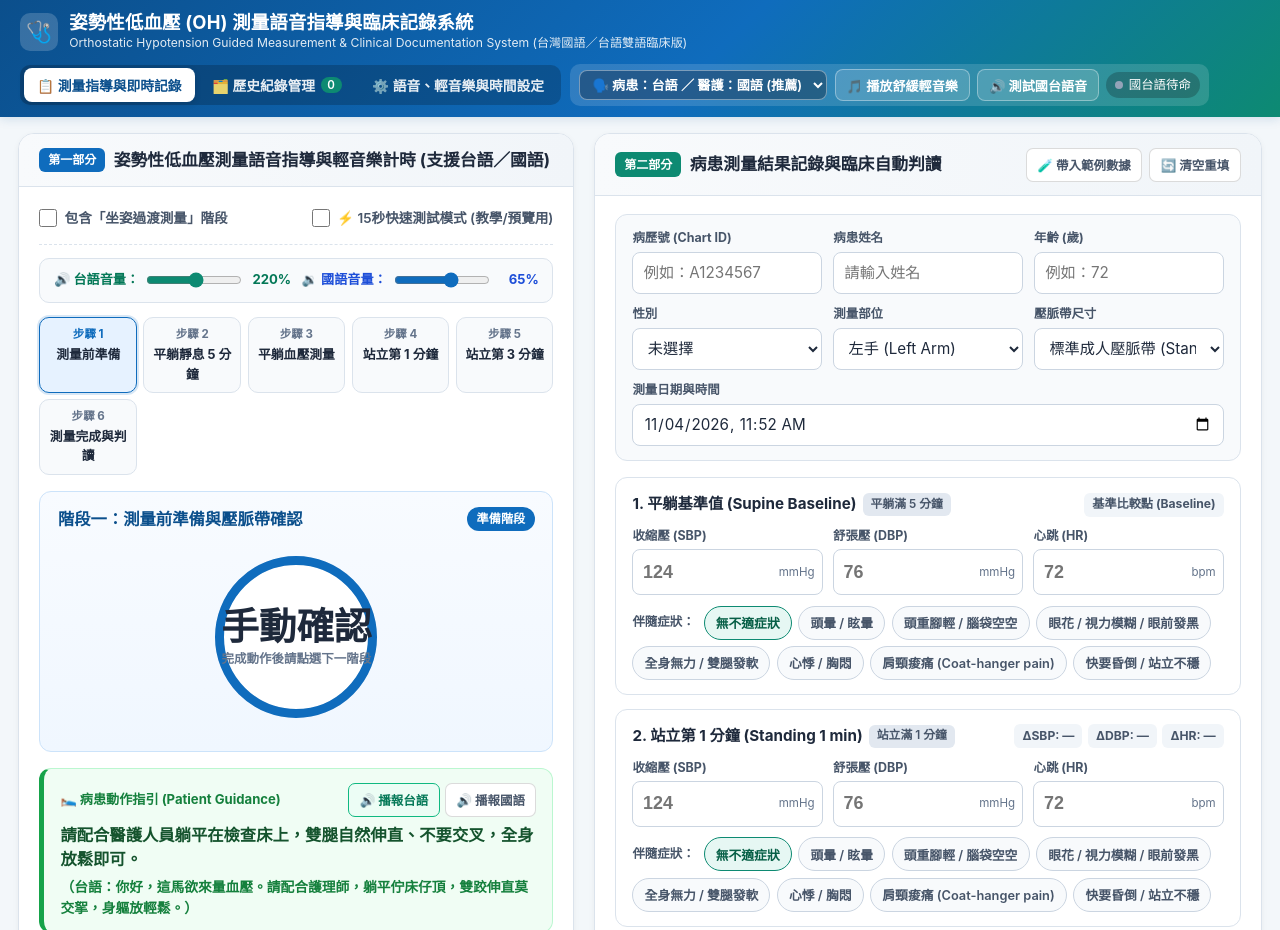
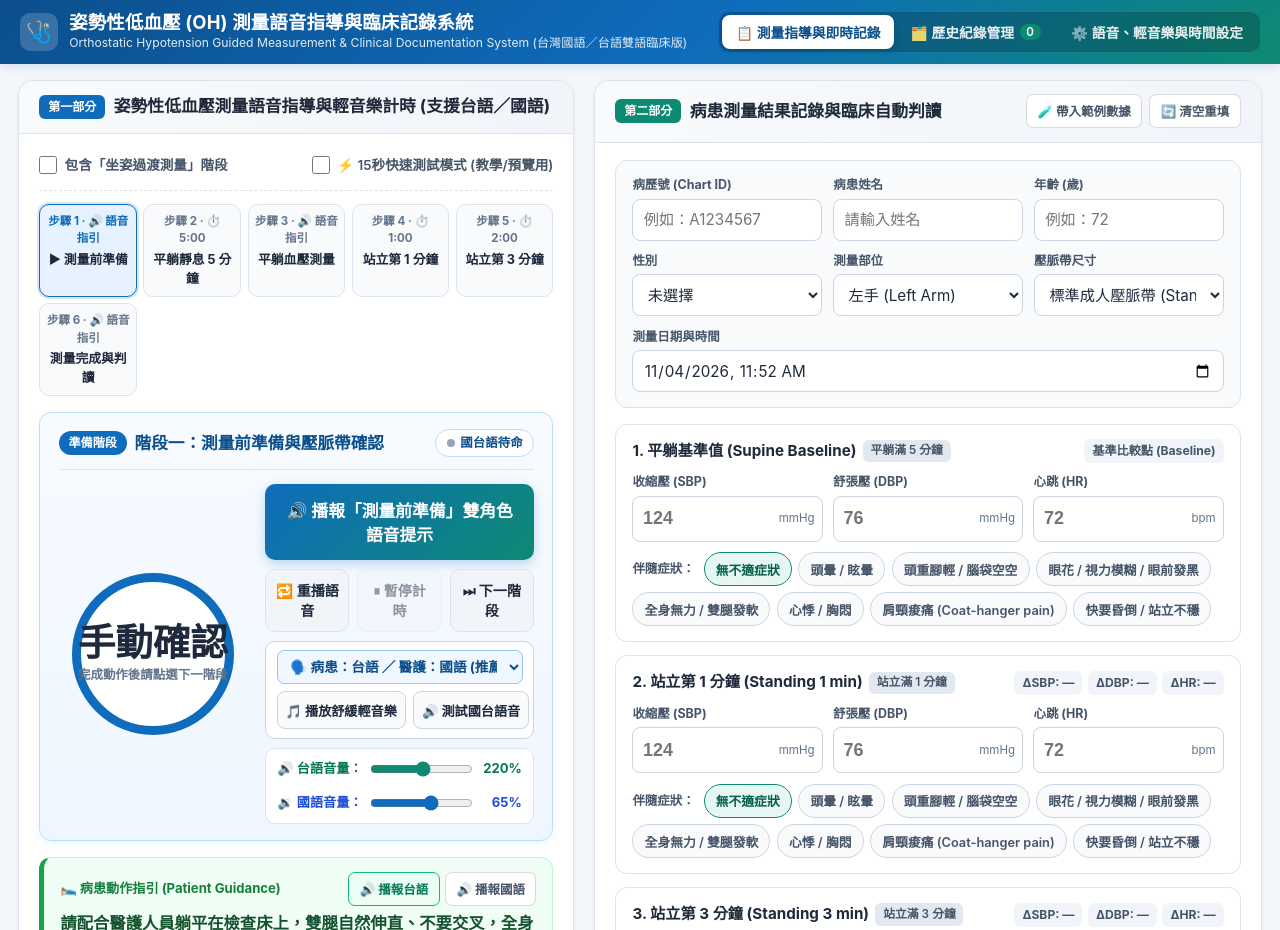
Before and after one commit to YYLoud/oh-measurement-system, a plain HTML site: page index.html in a window 1280 px wide. Shown: the top 930 px of the page. Drawn offline with Linux system fonts and the light colour scheme.

Commit message:
Integrate playback and audio controls directly into the current stage display console

```diff
--- a/css/styles.css
+++ b/css/styles.css
@@ -489,46 +489,163 @@ body {
   display: block;
 }
 
-/* 當前階段主橫幅與計時器 */
+/* 當前階段與播放計時一體化主控台 (Integrated Stage & Playback Console) */
 .current-stage-banner {
-  background: linear-gradient(180deg, #f8fbff 0%, #f0f7ff 100%);
-  border: 1px solid #cce3fa;
+  background: linear-gradient(180deg, #f8fbff 0%, #eef6ff 100%);
+  border: 1.5px solid #bae0fd;
   border-radius: var(--radius-md);
-  padding: 0.95rem 1.1rem;
+  padding: 1rem 1.15rem;
   margin-bottom: 1rem;
+  box-shadow: 0 3px 10px rgba(15, 108, 189, 0.06);
 }
 
 .stage-header-row {
   display: flex;
+  flex-wrap: wrap;
   align-items: center;
   justify-content: space-between;
   gap: 0.5rem;
-  margin-bottom: 0.65rem;
+  padding-bottom: 0.75rem;
+  margin-bottom: 0.85rem;
+  border-bottom: 1px solid rgba(15, 108, 189, 0.14);
+}
+
+.stage-title-wrap {
+  display: flex;
+  flex-wrap: wrap;
+  align-items: center;
+  gap: 0.5rem;
 }
 
 .stage-header-row h3 {
-  font-size: 1.02rem;
+  font-size: 1.04rem;
   color: #0b4f8c;
-  font-weight: 700;
+  font-weight: 800;
 }
 
 .stage-badge {
   background: #0f6cbd;
   color: #fff;
   font-size: 0.76rem;
-  font-weight: 600;
+  font-weight: 700;
   padding: 0.2rem 0.6rem;
   border-radius: 999px;
   white-space: nowrap;
 }
 
+.stage-voice-status {
+  font-size: 0.78rem;
+  font-weight: 700;
+  color: #0b4f8c;
+  background: #ffffff;
+  border: 1px solid #bfdbfe;
+  padding: 0.22rem 0.65rem;
+  border-radius: 999px;
+  display: inline-flex;
+  align-items: center;
+  gap: 0.35rem;
+  white-space: nowrap;
+}
+
+/* 主控台核心雙欄：左側圓形計時器 ＋ 右側播放與階段控制面板 */
+.stage-console-body {
+  display: grid;
+  grid-template-columns: auto minmax(0, 1fr);
+  gap: 1.15rem;
+  align-items: center;
+}
+
+@media (max-width: 640px) {
+  .stage-console-body {
+    grid-template-columns: minmax(0, 1fr);
+    gap: 0.85rem;
+  }
+}
+
+.stage-playback-controls {
+  display: flex;
+  flex-direction: column;
+  gap: 0.55rem;
+  min-width: 0;
+  width: 100%;
+}
+
+/* 階段內建音訊與語言工具列 */
+.stage-audio-toolbar {
+  display: flex;
+  flex-direction: column;
+  gap: 0.45rem;
+  background: #ffffff;
+  border: 1px solid #cbd5e1;
+  border-radius: 10px;
+  padding: 0.55rem 0.65rem;
+}
+
+.stage-lang-select {
+  width: 100%;
+  min-width: 0;
+  padding: 0.42rem 0.55rem;
+  border-radius: 7px;
+  border: 1px solid #93c5fd;
+  background: #f0f7ff;
+  color: #0b4f8c;
+  font-weight: 700;
+  font-size: 0.85rem;
+  font-family: inherit;
+  cursor: pointer;
+}
+
+.stage-audio-btns-row {
+  display: grid;
+  grid-template-columns: 1fr 1fr;
+  gap: 0.45rem;
+}
+
+.stage-audio-btn {
+  border: 1px solid #cbd5e1;
+  background: #f8fafc;
+  color: var(--text-main);
+  padding: 0.45rem 0.5rem;
+  min-height: 38px;
+  border-radius: 8px;
+  font-size: 0.82rem;
+  font-weight: 700;
+  cursor: pointer;
+  display: inline-flex;
+  align-items: center;
+  justify-content: center;
+  gap: 0.3rem;
+  font-family: inherit;
+  transition: all 0.18s;
+  white-space: nowrap;
+}
+
+.stage-audio-btn:hover,
+.stage-audio-btn:active {
+  background: #e2e8f0;
+  border-color: #94a3b8;
+}
+
+.stage-audio-btn.playing {
+  background: #ecfdf5;
+  color: #047857;
+  border-color: #34d399;
+}
+
+/* 獨立快速音量滑桿列 (整合於階段主控台內) */
+.stage-playback-controls .quick-volume-sliders {
+  margin-bottom: 0;
+  background: #ffffff;
+  padding: 0.5rem 0.7rem;
+}
+
 /* 圓形視覺計時器與呼吸氛圍燈 */
 .timer-centerpiece {
   display: flex;
   flex-direction: column;
   align-items: center;
   justify-content: center;
-  padding: 0.35rem 0 0.55rem;
+  padding: 0.2rem 0.25rem;
 }
 
 .timer-ring-container {
--- a/index.html
+++ b/index.html
@@ -32,26 +32,6 @@
             <span>⚙️ 語音、輕音樂與時間設定</span>
           </button>
         </nav>
-
-        <div class="quick-audio-bar">
-          <select id="headerLangModeSelect" class="lang-mode-select" title="快速切換國語／台語播報搭配模式">
-            <option value="patient_tw_staff_zh" selected>🗣️ 病患：台語 ／ 醫護：國語 (推薦)</option>
-            <option value="all_tw">🗣️ 全台語模式 (病患＋醫護皆台語)</option>
-            <option value="patient_both_staff_zh">🗣️ 病患：國語＋台語 ／ 醫護：國語</option>
-            <option value="all_zh">🗣️ 全國語模式 (台灣國語 zh-TW)</option>
-          </select>
-
-          <button type="button" class="audio-pill-btn" id="headerMusicToggleBtn" title="隨時開啟或暫停舒緩輕音樂">
-            🎵 播放舒緩輕音樂
-          </button>
-          <button type="button" class="audio-pill-btn" id="headerTestVoiceBtn" title="測試台語與台灣國語語音">
-            🔊 測試國台語音
-          </button>
-          <div class="voice-status-indicator">
-            <span class="pulse-dot" id="voicePulseDot"></span>
-            <span id="voiceStatusText">國台語待命</span>
-          </div>
-        </div>
       </div>
     </div>
   </header>
@@ -105,44 +85,99 @@
               </label>
             </div>
 
-            <!-- 台語與國語獨立快速音量調節列 -->
-            <div class="quick-volume-sliders">
-              <div class="vol-slider-item">
-                <span style="font-weight: 700; color: #047857; white-space: nowrap;">🔊 台語音量：</span>
-                <input type="range" id="quickTwVolInput" min="0.2" max="4.0" step="0.1" value="2.2" style="accent-color: #0d8a72;" title="獨立調整台語語音音量（最高支援 400% 增幅放大）" />
-                <strong id="quickTwVolVal" style="min-width: 42px; text-align: right; color: #047857;">220%</strong>
-              </div>
-              <div class="vol-slider-item">
-                <span style="font-weight: 700; color: #1d4ed8; white-space: nowrap;">🔉 國語音量：</span>
-                <input type="range" id="quickZhVolInput" min="0.1" max="1.0" step="0.05" value="0.65" style="accent-color: #0f6cbd;" title="獨立調整國語語音音量" />
-                <strong id="quickZhVolVal" style="min-width: 42px; text-align: right; color: #1d4ed8;">65%</strong>
-              </div>
-            </div>
-
             <!-- 階段進度條 (可點擊切換任意階段) -->
             <div class="stepper-track" id="stepperTrack" aria-label="測量階段進度"></div>
 
-            <!-- 當前階段標題與大型圓形倒數計時器 -->
+            <!-- ============================================================
+                 一體化「當前階段顯示 ＋ 語音/輕音樂播放與計時主控台」
+                 所有階段控制與播放按鈕直接結合在同一視覺區域，免上下滑動尋找
+                 ============================================================ -->
             <div class="current-stage-banner">
               <div class="stage-header-row">
-                <h3 id="currentStageTitle">階段一：測量前準備與壓脈帶確認</h3>
-                <span class="stage-badge" id="currentStageBadge">準備階段</span>
+                <div class="stage-title-wrap">
+                  <span class="stage-badge" id="currentStageBadge">準備階段</span>
+                  <h3 id="currentStageTitle">階段一：測量前準備與壓脈帶確認</h3>
+                </div>
+                <div class="stage-voice-status">
+                  <span class="pulse-dot" id="voicePulseDot"></span>
+                  <span id="voiceStatusText">國台語待命</span>
+                </div>
               </div>
 
-              <div class="timer-centerpiece">
-                <div class="timer-ring-container" id="timerRingContainer">
-                  <svg class="timer-svg" viewBox="0 0 200 200">
-                    <circle class="timer-circle-bg" cx="100" cy="100" r="85"></circle>
-                    <circle class="timer-circle-progress" id="timerCircleProgress" cx="100" cy="100" r="85"></circle>
-                  </svg>
-                  <div class="timer-readout">
-                    <span class="timer-digits" id="timerDigits">手動確認</span>
-                    <span class="timer-subtext" id="timerSubtext">點擊下方按鈕開始語音引導</span>
+              <!-- 中央整合區：左側圓形計時器 ＋ 右側(手機為緊鄰下方)主播放與階段控制面板 -->
+              <div class="stage-console-body">
+                <div class="timer-centerpiece">
+                  <div class="timer-ring-container" id="timerRingContainer">
+                    <svg class="timer-svg" viewBox="0 0 200 200">
+                      <circle class="timer-circle-bg" cx="100" cy="100" r="85"></circle>
+                      <circle class="timer-circle-progress" id="timerCircleProgress" cx="100" cy="100" r="85"></circle>
+                    </svg>
+                    <div class="timer-readout">
+                      <span class="timer-digits" id="timerDigits">手動確認</span>
+                      <span class="timer-subtext" id="timerSubtext">點擊主按鈕開始語音引導</span>
+                    </div>
+                  </div>
+
+                  <div class="music-active-pill" id="musicActivePill" style="display: none;">
+                    <span>🎶 舒緩輕音樂播放中（語音說話時自動調降音量）</span>
                   </div>
                 </div>
 
-                <div class="music-active-pill" id="musicActivePill" style="display: none;">
-                  <span>🎶 正在播放舒緩輕音樂（語音說話時將自動調降背景音量）</span>
+                <!-- 緊貼階段與計時器的播放控制面板 -->
+                <div class="stage-playback-controls">
+                  <button type="button" class="btn btn-primary-large" id="primaryStepActionBtn">
+                    🔊 播報「測量前準備」雙角色語音提示
+                  </button>
+
+                  <div class="secondary-actions-row">
+                    <button type="button" class="btn btn-secondary" id="replayVoiceBtn">
+                      🔁 重播語音
+                    </button>
+                    <button type="button" class="btn btn-secondary" id="pauseResumeTimerBtn" disabled>
+                      ⏸ 暫停計時
+                    </button>
+                    <button type="button" class="btn btn-secondary" id="nextStepBtn">
+                      ⏭ 下一階段
+                    </button>
+                  </div>
+
+                  <!-- 語音模式切換與輕音樂控制列 (直接整合於階段面板內) -->
+                  <div class="stage-audio-toolbar">
+                    <select id="headerLangModeSelect" class="stage-lang-select" title="快速切換國語／台語播報搭配模式">
+                      <option value="patient_tw_staff_zh" selected>🗣️ 病患：台語 ／ 醫護：國語 (推薦)</option>
+                      <option value="all_tw">🗣️ 全台語模式 (病患＋醫護皆台語)</option>
+                      <option value="patient_both_staff_zh">🗣️ 病患：國語＋台語 ／ 醫護：國語</option>
+                      <option value="all_zh">🗣️ 全國語模式 (台灣國語 zh-TW)</option>
+                    </select>
+
+                    <div class="stage-audio-btns-row">
+                      <button type="button" class="stage-audio-btn" id="headerMusicToggleBtn" title="隨時開啟或暫停等待期間的舒緩輕音樂">
+                        🎵 播放舒緩輕音樂
+                      </button>
+                      <button type="button" class="stage-audio-btn" id="headerTestVoiceBtn" title="測試台語與台灣國語語音">
+                        🔊 測試國台語音
+                      </button>
+                    </div>
+                  </div>
+
+                  <!-- 台語與國語獨立快速音量調節列 -->
+                  <div class="quick-volume-sliders">
+                    <div class="vol-slider-item">
+                      <span style="font-weight: 700; color: #047857; white-space: nowrap;">🔊 台語音量：</span>
+                      <input type="range" id="quickTwVolInput" min="0.2" max="4.0" step="0.1" value="2.2" style="accent-color: #0d8a72;" title="獨立調整台語語音音量（最高支援 400% 增幅放大）" />
+                      <strong id="quickTwVolVal" style="min-width: 42px; text-align: right; color: #047857;">220%</strong>
+                    </div>
+                    <div class="vol-slider-item">
+                      <span style="font-weight: 700; color: #1d4ed8; white-space: nowrap;">🔉 國語音量：</span>
+                      <input type="range" id="quickZhVolInput" min="0.1" max="1.0" step="0.05" value="0.65" style="accent-color: #0f6cbd;" title="獨立調整國語語音音量" />
+                      <strong id="quickZhVolVal" style="min-width: 42px; text-align: right; color: #1d4ed8;">65%</strong>
+                    </div>
+                  </div>
+
+                  <!-- 手機／平板專用快捷鍵：一鍵跳轉至第二部分輸入當前階段血壓 -->
+                  <button type="button" class="btn btn-jump-record" id="jumpToRecordBtn">
+                    📝 前往輸入本階段血壓與心跳數值 ➔
+                  </button>
                 </div>
               </div>
             </div>
@@ -189,29 +224,8 @@
               </div>
             </div>
 
-            <!-- 語音與階段控制按鈕群 -->
+            <!-- 緊急安全中止按鈕 -->
             <div class="action-buttons-grid">
-              <button type="button" class="btn btn-primary-large" id="primaryStepActionBtn">
-                🔊 播報「測量前準備」雙角色語音提示
-              </button>
-
-              <div class="secondary-actions-row">
-                <button type="button" class="btn btn-secondary" id="replayVoiceBtn">
-                  🔁 重播語音
-                </button>
-                <button type="button" class="btn btn-secondary" id="pauseResumeTimerBtn" disabled>
-                  ⏸ 暫停計時
-                </button>
-                <button type="button" class="btn btn-secondary" id="nextStepBtn">
-                  ⏭ 下一階段
-                </button>
-              </div>
-
-              <!-- 手機／平板專用快捷鍵：一鍵跳轉至第二部分輸入當前階段血壓 -->
-              <button type="button" class="btn btn-jump-record" id="jumpToRecordBtn">
-                📝 前往輸入本階段血壓與心跳數值 ➔
-              </button>
-
               <button type="button" class="btn btn-warning-abort" id="emergencyAbortBtn">
                 ⚠️ 病患頭暈不適／緊急中止站立（立即播報安全保護語音並標記紀錄）
               </button>
--- a/js/app.js
+++ b/js/app.js
@@ -438,16 +438,29 @@ class OHAppController {
     steps.forEach((step, idx) => {
       const node = document.createElement('div');
       node.className = 'step-node';
-      if (idx === this.currentStepIndex) node.classList.add('active');
+      const isCurrent = idx === this.currentStepIndex;
+      if (isCurrent) node.classList.add('active');
       if (this.completedStepIds.has(step.id)) node.classList.add('completed');
 
+      const durSec = this.getStepDurationSec(step);
+      const timeHint = step.hasTimer
+        ? `⏱️ ${Math.floor(durSec / 60)}:${String(durSec % 60).padStart(2, '0')}`
+        : '🔊 語音指引';
+
       node.innerHTML = `
-        <span class="step-node-num">步驟 ${idx + 1}</span>
-        <span class="step-node-title">${step.shortTitle}</span>
+        <span class="step-node-num">步驟 ${idx + 1} · ${timeHint}</span>
+        <span class="step-node-title">${isCurrent ? '▶ ' : ''}${step.shortTitle}</span>
       `;
+      node.title = isCurrent
+        ? '點擊立即播報本階段語音與啟動計時'
+        : `點擊切換至「${step.shortTitle}」`;
 
       node.addEventListener('click', () => {
-        this._loadStep(idx, { autoSpeak: false });
+        if (idx === this.currentStepIndex) {
+          this.startCurrentStepAction();
+        } else {
+          this._loadStep(idx, { autoSpeak: false });
+        }
       });
 
       track.appendChild(node);
```
